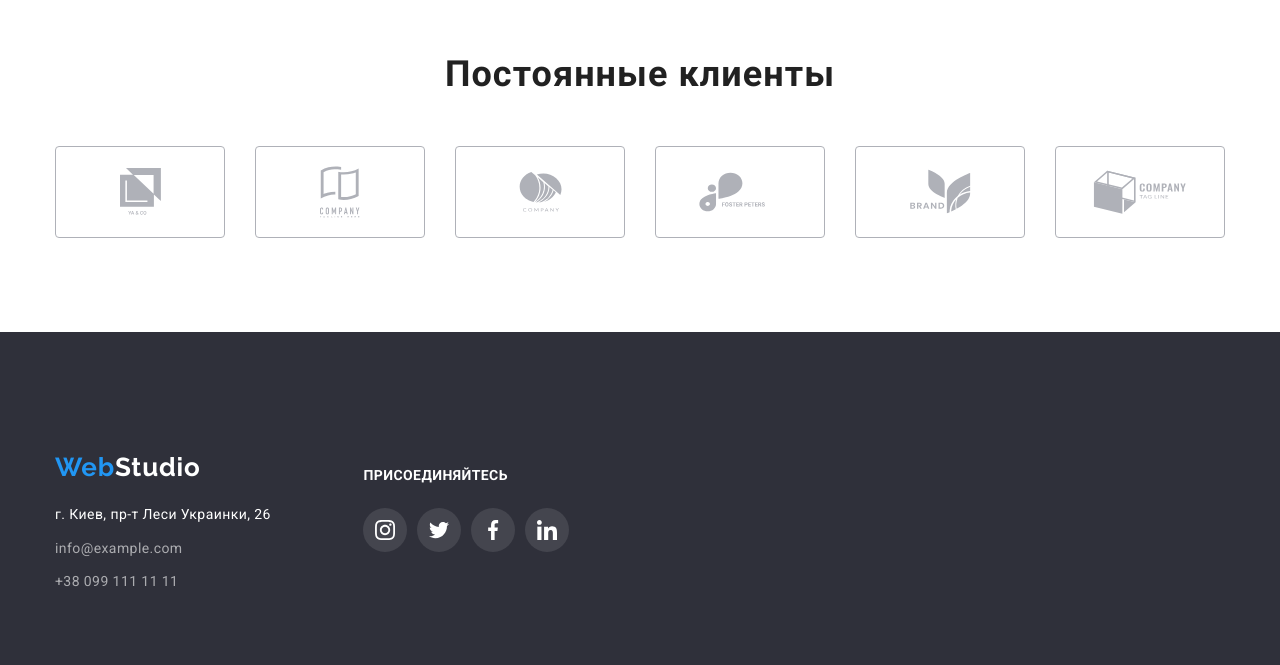
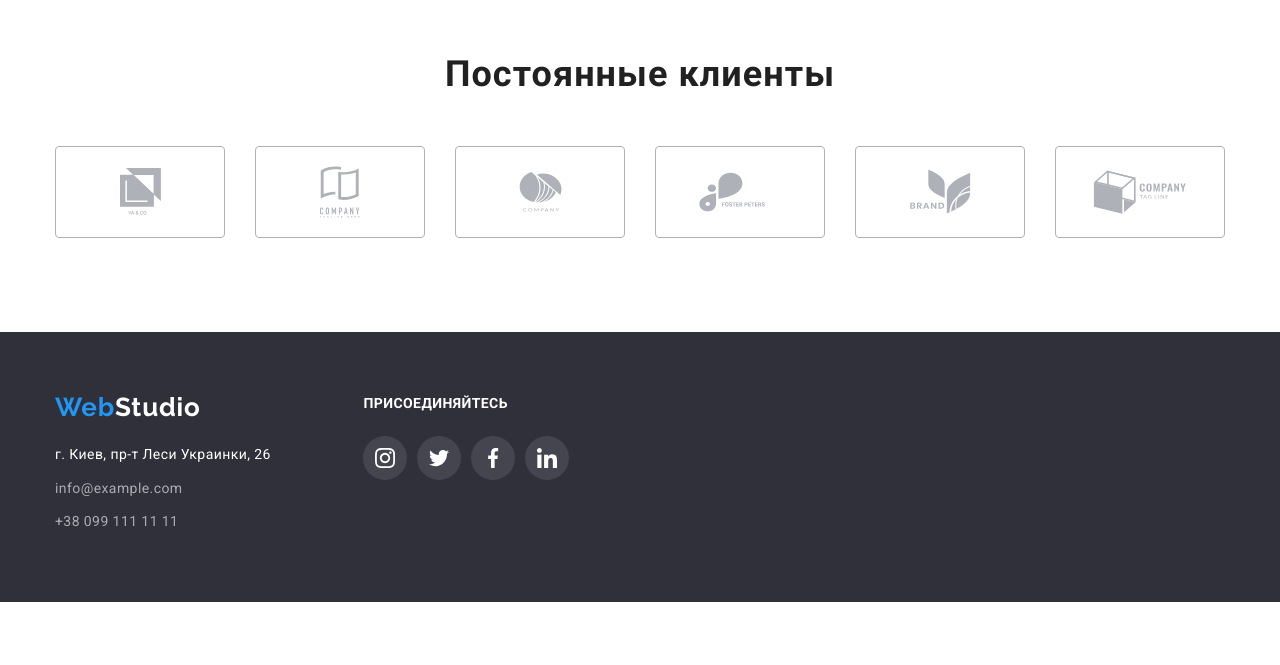
Before and after one commit to SofiiaToncheva/homework-markup-hw-05, a plain HTML site: page index.html in a window 1280 px wide. Shown: the part 2342-3007 px from the top of the page. After the commit the page ends 2944 px from the top, so only its background shows below. Drawn offline with nearby package versions, Linux system fonts and the light colour scheme.

Commit message:
edits footer

```diff
--- a/css/styles.css
+++ b/css/styles.css
@@ -469,7 +469,7 @@ border-radius: 4px;
     line-height: 1.14;
     color: #FFFFFF;
     text-transform: uppercase;
-    font-weight: 500;
+    font-weight: 700;
 }
 
 
@@ -641,8 +641,8 @@ border-radius: 4px;
 .container-footer-list {
 
     margin-right: 70px;
-    padding-top: 60px;
-    padding-bottom: 60px;
+    /* padding-top: 60px;
+    padding-bottom: 60px; */
 
 }
 
@@ -652,8 +652,8 @@ border-radius: 4px;
 
 
 .container-footer-icons {
-  padding-top: 72px;
-  padding-bottom: 100px;
+  /* padding-top: 72px;
+  padding-bottom: 100px;  */
 
 }
 
@@ -844,6 +844,7 @@ border-radius: 4px;
     border: 0px;
      /* box-shadow: 0px 3px 1px rgba(0, 0, 0, 0.1), 0px 1px 2px rgba(0, 0, 0, 0.08), 0px 2px 2px rgba(0, 0, 0, 0.12); */
      border-radius: 4px;
+
 }
 
 .button-portfolio-second {
```
Also changed, not shown: 1 other file.
